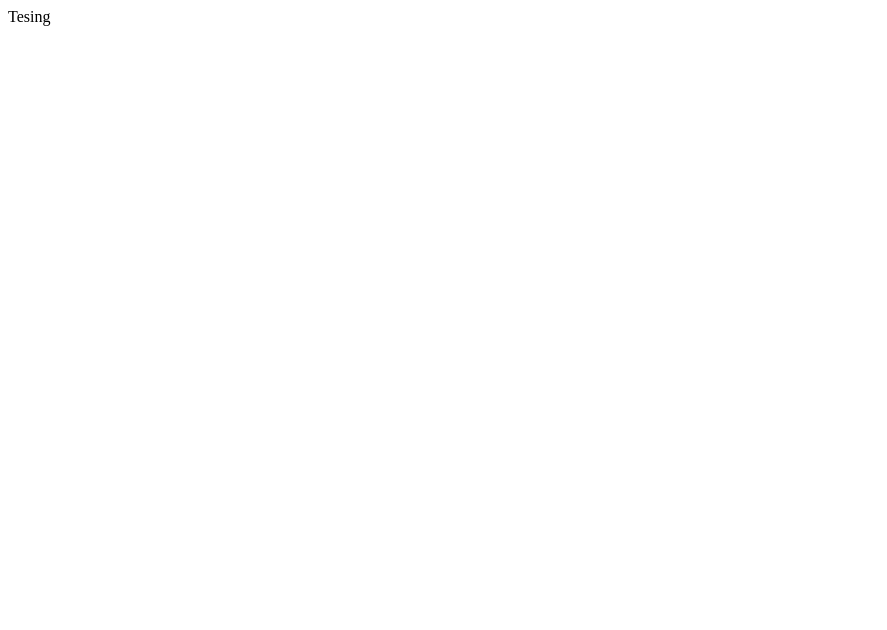
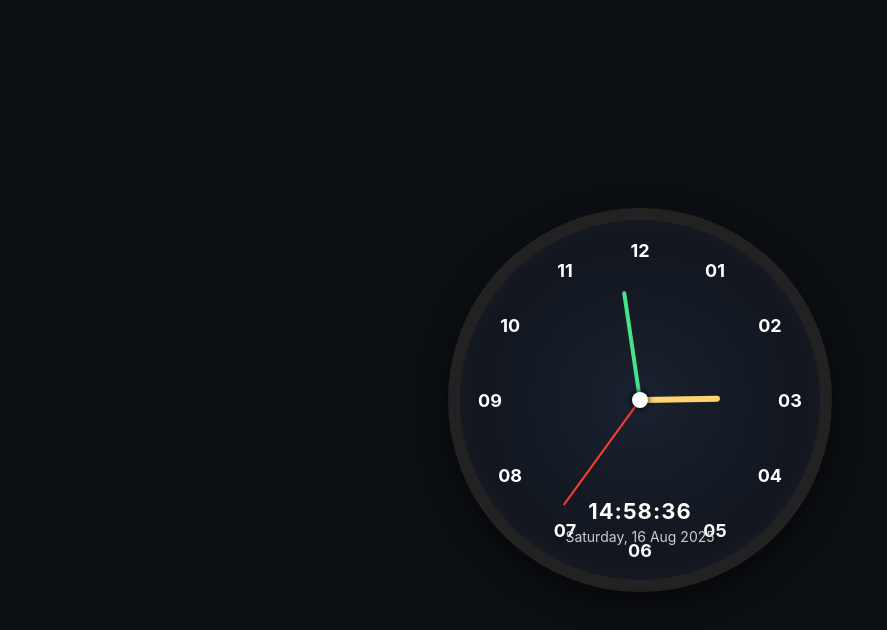
Before and after one commit to MonneyVin/watch.github.io, a plain HTML site: page wedding.html in a window 1280 px wide. Shown: the whole page, without its empty margins (0-887 px from the left). Drawn offline with Linux system fonts and the light colour scheme.

Commit message:
Watch.html
Update Watch

```diff
--- a/wedding.html
+++ b/wedding.html
@@ -1,9 +1,114 @@
-<!doctype html>
+<!DOCTYPE html>
 <html lang="en">
+<head>
+<meta charset="utf-8" />
+<meta name="viewport" content="width=device-width, initial-scale=1" />
+<title>Numbered Clock</title>
+<style>
+  body {
+    margin:0; min-height:100vh; display:flex; align-items:center; justify-content:center;
+    background:#0c0f14; color:#fff; font-family: "Inter", sans-serif;
+  }
+  .watch {
+    position:relative;
+    width:360px; height:360px;
+    border:12px solid #222;
+    border-radius:50%;
+    background: radial-gradient(circle at center, #1a2230, #0c0f14);
+    box-shadow: 0 10px 30px rgba(0,0,0,.6), inset 0 0 30px rgba(255,255,255,.05);
+  }
+
+  /* Hands */
+  .hand {
+    position:absolute; bottom:50%; left:50%;
+    transform-origin: bottom center;
+    border-radius:4px;
+  }
+  .hand.hour { width:6px; height:80px; background:#ffd36e; }
+  .hand.min  { width:4px; height:110px; background:#47e28a; }
+  .hand.sec  { width:2px; height:130px; background:#ff3b30; }
+
+  .center-dot {
+    position:absolute; width:16px; height:16px; border-radius:50%;
+    background:#fff; top:50%; left:50%; transform:translate(-50%,-50%);
+    box-shadow:0 0 6px #000;
+  }
+
+  /* Numbers instead of ticks */
+  .numbers {
+    position:absolute; inset:0; display:flex; justify-content:center; align-items:center;
+  }
+  .numbers span {
+    position:absolute;
+    font-size:18px; font-weight:700; color:#fff;
+    transform:translate(-50%,-50%);
+  }
+
+  /* Digital */
+  .info {
+    position:absolute; bottom:35px; left:50%; transform:translateX(-50%);
+    text-align:center;
+  }
+  .time {
+    font-size:22px; font-weight:700; letter-spacing:1px;
+  }
+  .date {
+    font-size:14px; color:#ccc; margin-top:4px;
+  }
+</style>
+</head>
 <body>
-Tesing
+<div class="watch">
+  <!-- Hands -->
+  <div class="hand hour" id="hour"></div>
+  <div class="hand min"  id="minute"></div>
+  <div class="hand sec"  id="second"></div>
+  <div class="center-dot"></div>
 
+  <!-- Numbers -->
+  <div class="numbers" id="numbers"></div>
+
+  <!-- Digital -->
+  <div class="info">
+    <div class="time" id="time">00:00:00</div>
+    <div class="date" id="date">Saturday, 16 Aug 2025</div>
+  </div>
+</div>
+
+<script>
+  const numbers = document.getElementById('numbers');
+  const radius = 150; // distance from center for numbers
+
+  // Place numbers 01–12
+  for (let i=1;i<=12;i++){
+    const angle = (i-3) * 30 * Math.PI/180; // shift -90° so 12 is top
+    const x = 180 + radius * Math.cos(angle);
+    const y = 180 + radius * Math.sin(angle);
+    const span = document.createElement('span');
+    span.style.left = x + "px";
+    span.style.top  = y + "px";
+    span.textContent = i.toString().padStart(2,'0');
+    numbers.appendChild(span);
+  }
+
+  function updateClock(){
+    const now=new Date();
+    const h=now.getHours(), m=now.getMinutes(), s=now.getSeconds();
+
+    document.getElementById('hour').style.transform=`translate(-50%,0) rotate(${(h%12)*30+m*0.5}deg)`;
+    document.getElementById('minute').style.transform=`translate(-50%,0) rotate(${m*6+s*0.1}deg)`;
+    document.getElementById('second').style.transform=`translate(-50%,0) rotate(${s*6}deg)`;
+
+    const pad=n=>String(n).padStart(2,'0');
+    document.getElementById('time').textContent=`${pad(h)}:${pad(m)}:${pad(s)}`;
+
+    const days=["Sunday","Monday","Tuesday","Wednesday","Thursday","Friday","Saturday"];
+    const months=["Jan","Feb","Mar","Apr","May","Jun","Jul","Aug","Sep","Oct","Nov","Dec"];
+    document.getElementById('date').textContent=
+      `${days[now.getDay()]}, ${now.getDate()} ${months[now.getMonth()]} ${now.getFullYear()}`;
+  }
+  setInterval(updateClock,1000);
+  updateClock();
+</script>
 </body>
-
-
 </html>
```
